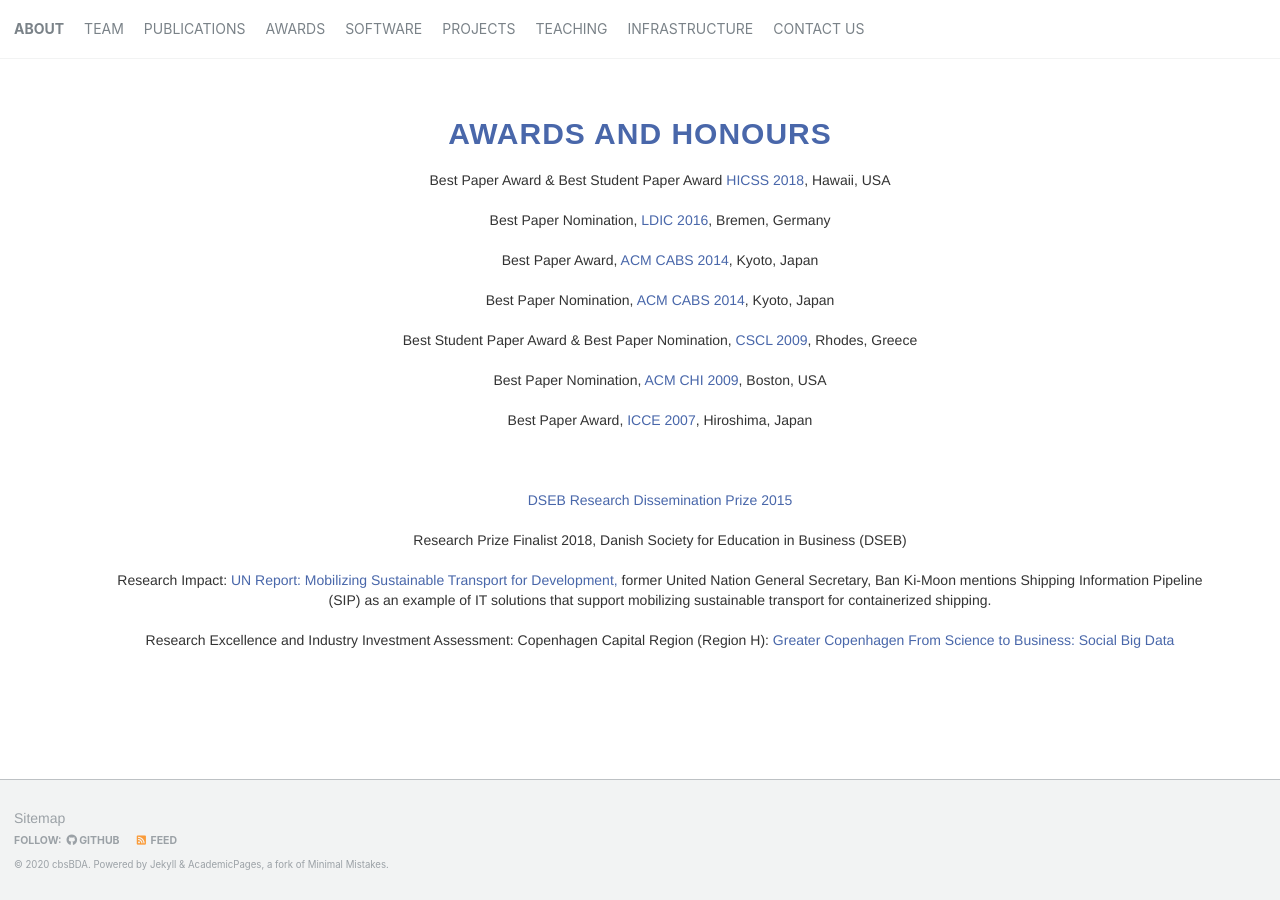
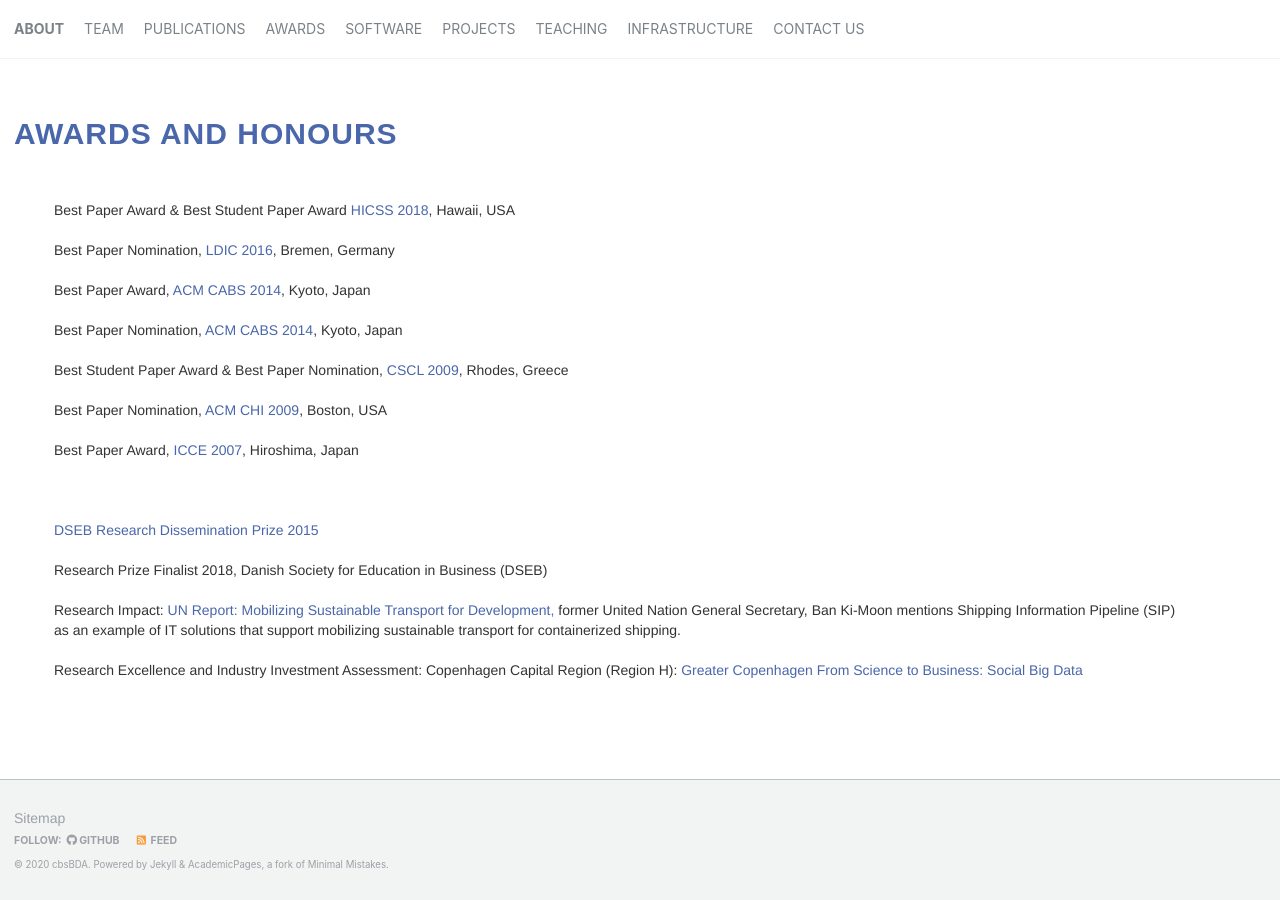
Before and after one commit to cbsBDA/cbsBDA-homepage, a Jekyll site: the page built from _pages/awards.md, in a window 1280 px wide. Built offline with Jekyll 4.4.1, drawn with Linux system fonts in a browser that asks for light colours.

Commit message:
Update awards.md

```diff
--- a/_pages/awards.md
+++ b/_pages/awards.md
@@ -9,21 +9,21 @@ author_profile: true
 
 
 <!-- Section: about -->
-<section id="awards" class="home-section text-center parallax-window" data-parallax="scroll">
+<section id="awards" class="home-section parallax-window" data-parallax="scroll">
   <div class="heading-about">
-    <div class="container">
+    <div class="container  w-100 p-0 m-0">
       <div class="row">
-        <div class="col-lg-8 col-lg-offset-2 m-auto">
+        <div class="col-lg-8 col-lg-offset-2 m-0">
           <div class="wow bounceInDown" data-wow-delay="0.4s">
             <div class="section-heading">
-              <h2 class="mb-0">AWARDS AND HONOURS</h2>
+              <h2 class="text-left">AWARDS AND HONOURS</h2>
             </div>
           </div>
         </div>
       </div>
     </div>
   </div>
-  <div class="container">
+  <div class="container p-0 m-0">
     <div class="row">
       <div class="col-lg-2 col-lg-offset-5"> <br>
       </div>
```
